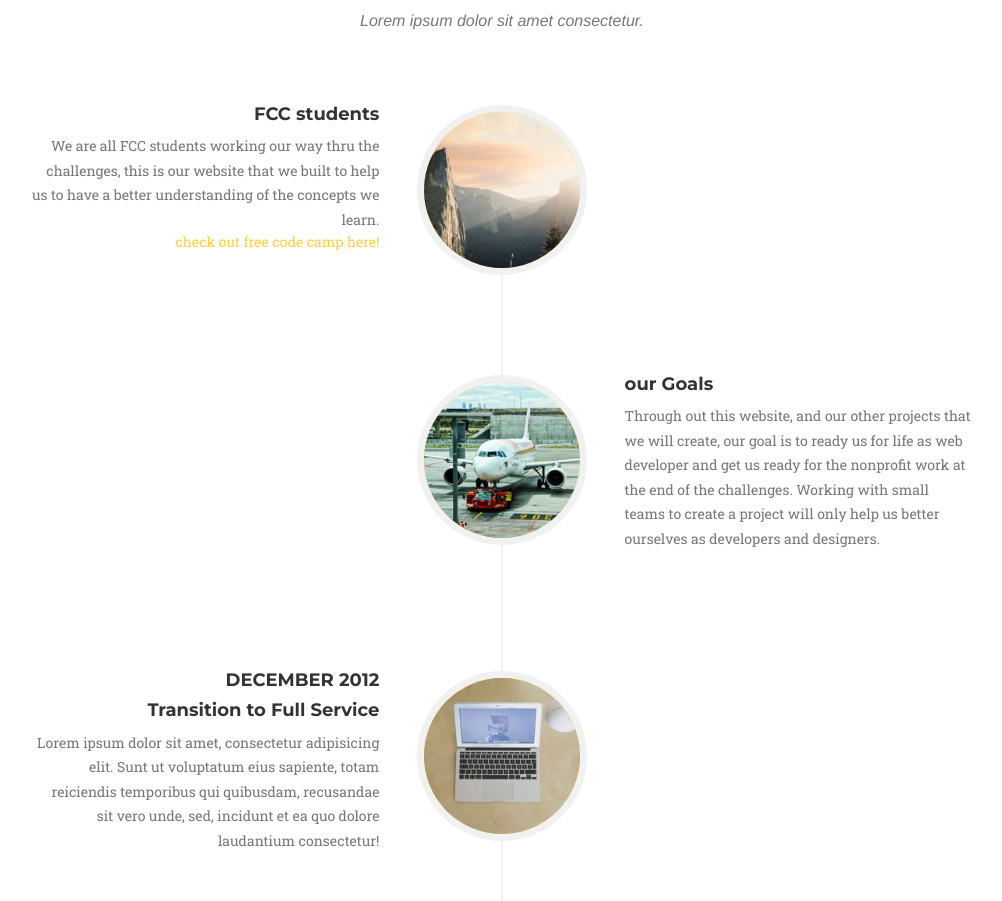
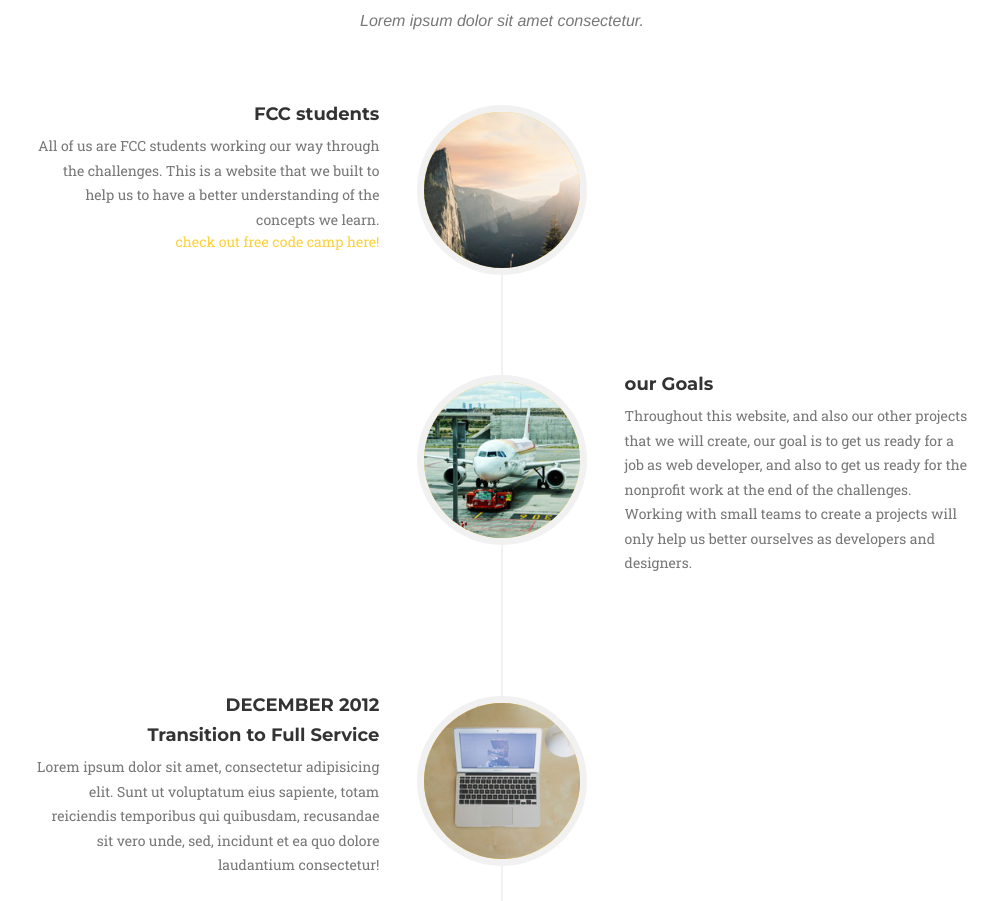
Before and after one commit to FCCWebCrafts/FCCWebCrafts.github.io, a plain HTML site: page index.html in a window 1280 px wide. Shown: the part 2720-3621 px from the top of the page, without its empty margins (138-1140 px from the left). Drawn offline with nearby package versions, Linux system fonts and the light colour scheme; a web font is replaced by a local one.

Commit message:
spelling

```diff
--- a/index.html
+++ b/index.html
@@ -246,9 +246,9 @@
 
                                     <h4 class="subheading">FCC students</h4>
                                 </div>
-                                <div class="timeline-body">
-                                    <p class="text-muted">We are all FCC students working our way thru the challenges, this is our website that we built to help us to have  a better understanding of the concepts we learn. </p>
-                                    <a href="http://www.freecodecamp.com/learn-to-code"> check out free code camp here!</a>
+ <div class="timeline-body">
+               <p class="text-muted">All of us are FCC students working our way through the challenges. This is a website that we built to help us to have a better understanding of the concepts we learn. </p>
+                          <a href="http://www.freecodecamp.com/learn-to-code"> check out free code camp here!</a>
                                 </div>
                             </div>
                         </li>
@@ -262,7 +262,7 @@
                                     <h4 class="subheading">our Goals</h4>
                                 </div>
                                 <div class="timeline-body">
-                                    <p class="text-muted">Through out this website, and our other projects that we will create, our goal is to ready us for life as web developer and get us ready for the nonprofit work at the end of the challenges. Working with small teams to create a project will only help us better ourselves as developers and designers.</p>
+                                    <p class="text-muted">Throughout this website, and also our other projects that we will create, our goal is to get us ready for a job as web developer,  and  also to get us ready for the nonprofit work at the end of the challenges. Working with small teams to create a projects will only help us better ourselves as developers and designers.</p>
                                 </div>
                             </div>
                         </li>
```
